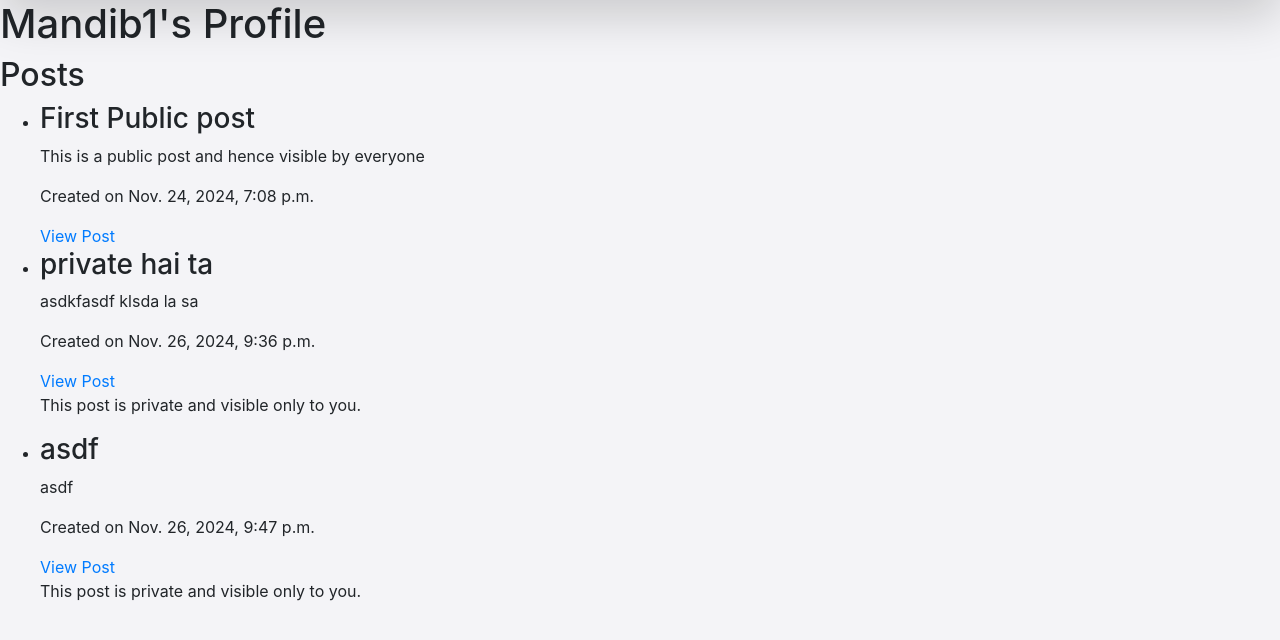
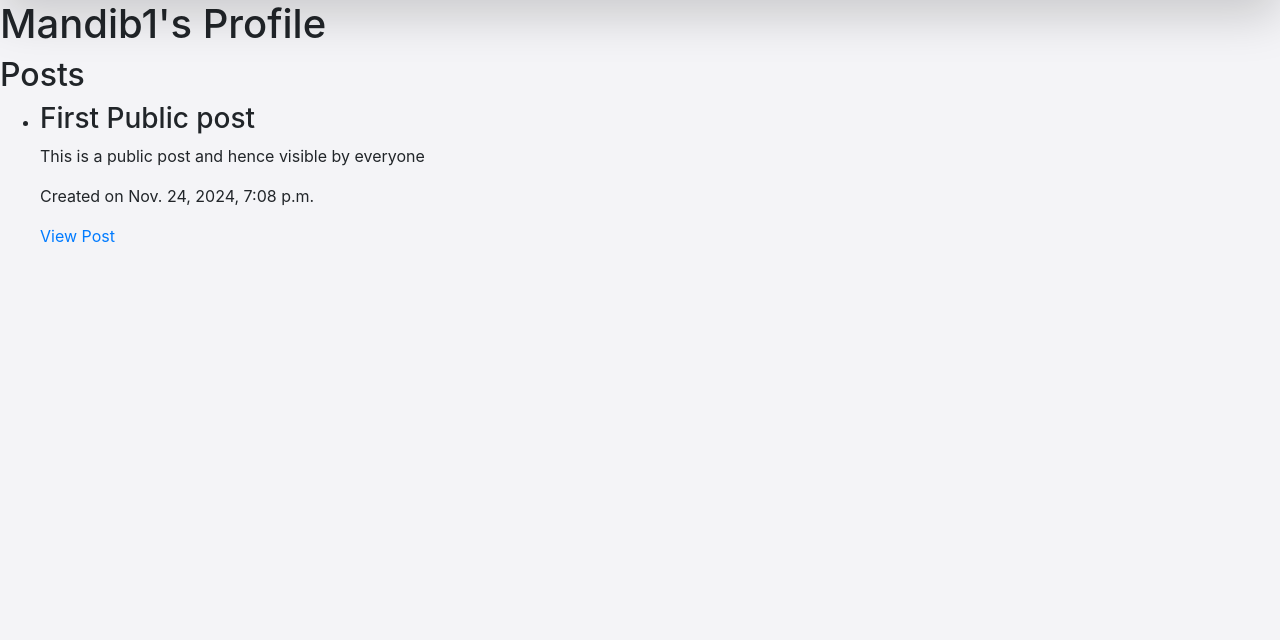
Before and after one commit to mandibchaulagain/Django_Apps, a Django app: a page that uses core/vege/templates/user_profile.html in a window 1280 px wide. Shown: the part 76-716 px from the top of the page. Run offline with Django 5.2, Linux system fonts and the light colour scheme; data comes from the database, SQL or seed files in the repository; both versions use the stored data as it was after the commit; some libraries are stand-ins or nearby versions.

Commit message:
worked on privacy functionalities

```diff
--- a/core/core/settings.py
+++ b/core/core/settings.py
@@ -38,6 +38,7 @@ INSTALLED_APPS = [
     "django.contrib.messages",
     "django.contrib.staticfiles",
     'rest_framework',
+    'widget_tweaks',
 ]
 
 EXTERNAL_APPS = [
--- a/core/vege/templates/user_profile.html
+++ b/core/vege/templates/user_profile.html
@@ -5,21 +5,28 @@
 
 <h2>Posts</h2>
 <ul>
+    {% if posts %}
         {% for post in posts %}
+            {% if post.author == request.user or post.privacy == 'public' %}
                 <li>
-            <h3>{{ post.title }}</h3>{% if post.author == request.user %}
-            <a href="{% url 'edit_post' post.id %}" class="btn btn-warning">Edit</a>
-        {% endif %}
+                    <h3>{{ post.title }}</h3>
                     <p>{{ post.content }}</p>
                     <p>Created on {{ post.created_at }}</p>
                     <a href="{% url 'post_detail' post.id %}">View Post</a>
-            {%if post.privacy == 'private' %}
+
+                    {% if post.author == request.user %}
+                        <a href="{% url 'edit_post' post.id %}" class="btn btn-warning">Edit</a>
+                        {% if post.privacy == 'private' %}
+                            <p>This post is private and visible only to you.</p>
+                        {% endif %}
+                    {% elif post.privacy == 'private' %}
                         <p>This post is private and visible only to you.</p>
                     {% endif %}
                 </li>
-        {% if not post in posts %}
+            {% endif %}
+        {% endfor %}
+    {% else %}
         <p>{{ user.username }} has not posted anything yet.</p>
     {% endif %}
-    {% endfor %}
 </ul>
 {% endblock %}
```
Also changed, not shown: core/db.sqlite3. Lines whose indentation alone changed are shown as unchanged.
